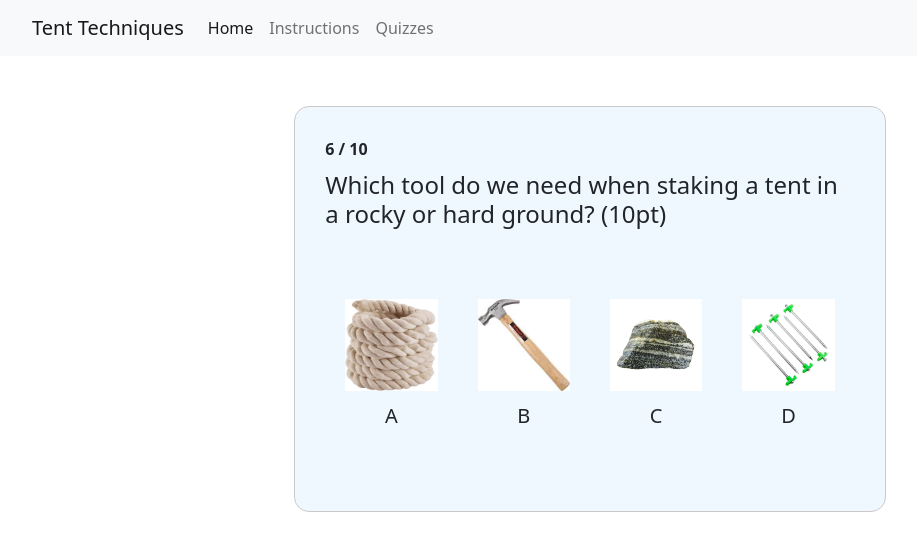
After one commit to Wenxuan0725/4170_Final, a Flask app: page /q6 in a window 1280 px wide. The commit adds this page. Shown: the top 551 px of the page, without its empty margins (50-967 px from the left). Run offline with Flask 3, Linux system fonts and the light colour scheme; some libraries are stand-ins or nearby versions.

Commit message:
finish multiple choice

```diff
--- a/server.py
+++ b/server.py
@@ -55,5 +55,37 @@ def learn_step3_1():
 def learn_step3_2():
     return render_template('learn_step3_2.html')
 
+@app.route('/quiz')
+def quiz():
+    return render_template('quiz_start.html')
+
+@app.route('/q2')
+def q2():
+    return render_template('q2.html')
+
+@app.route('/q3')
+def q3():
+    return render_template('q3.html')
+
+@app.route('/q4')
+def q4():
+    return render_template('q4.html')
+
+@app.route('/q5')
+def q5():
+    return render_template('q5.html')
+
+@app.route('/q6')
+def q6():
+    return render_template('q6.html')
+
+@app.route('/q7')
+def q7():
+    return render_template('q7.html')
+
+@app.route('/q8')
+def q8():
+    return render_template('q8.html')
+
 if __name__ == '__main__':
    app.run(debug = True)
--- a/static/main.css
+++ b/static/main.css
@@ -88,3 +88,126 @@ img.centered-image {
     padding-left: 1em; /* Adjust as needed */
     margin-bottom: 0.5em; /* Adjust space between items as needed */
 }
+
+.quiz-start-section {
+    background-color: aliceblue;
+    width: 53%;
+    border: solid rgb(205, 200, 200) 1px;
+    border-radius: 15px;
+    padding: 30px;
+    margin: auto;
+    margin-top: 50px;
+}
+
+.quiz-title {
+    text-align: center;
+}
+
+.quiz-introduction {
+    margin-top: 20px;
+    font-size: 19px;
+    margin-bottom: 40px;
+}
+
+.quiz-start-button-section {
+    display: flex;
+    justify-content: center;
+}
+
+.quiz-question-section {
+    background-color: aliceblue;
+    width: 53%;
+    border: solid rgb(205, 200, 200) 1px;
+    border-radius: 15px;
+    padding: 30px;
+    margin: auto;
+    margin-top: 50px;
+    margin-bottom: 40px;
+}
+
+.quiz-question {
+    margin-top: 10px;
+}
+
+.quiz-image img {
+    width: 100%;
+    height: auto;
+    margin-top: 10px;
+    margin-bottom: 10px;
+}
+
+.choice {
+    margin-top: 10px;
+    border: solid 1px rgb(184, 182, 182);
+    border-radius: 10px;
+    font-size: 19px;
+    padding: 15px;
+}
+
+.correct-choice:hover {
+    background-color: #cfc8f0;
+    cursor: pointer;
+}
+
+.wrong-choice:hover {
+    background-color: #cfc8f0;
+    cursor: pointer;
+}
+
+.next-question-section {
+    margin-top: 30px;
+    display: flex;
+    justify-content: end;
+}
+
+.next-question-button {
+    display: none;
+}
+
+.show-correct-choice {
+    background-color: rgb(67, 151, 222) !important;
+}
+
+.show-wrong-choice {
+    background-color: rgb(247, 74, 74) !important;
+}
+
+.question-explanation {
+    font-size: 19px;
+    margin-top: 30px;
+    display: none;
+}
+
+.picture-multiple-choice-section {
+    display: flex;
+    margin-top: 50px;
+}
+
+.picture-choice {
+    flex-grow: 1;
+    width: 49%;
+    text-align: center;
+    font-size: 20px;
+    padding: 20px;
+}
+
+.picture-choice img {
+    width: 100%;
+    aspect-ratio: 1 / 1.5;
+    margin-bottom: 10px;
+}
+
+.q6 img {
+    width: 100%;
+    aspect-ratio: 1 / 1;
+    margin-bottom: 10px;
+}
+
+.correct-picture-choice:hover {
+    transition: transform 0.2s;
+    transform: scale(1.05); /* Slightly scale up images on hover */
+}
+.wrong-picture-choice:hover {
+    transition: transform 0.2s;
+    transform: scale(1.05); /* Slightly scale up images on hover */
+}
--- /dev/null
+++ b/templates/q6.html
@@ -0,0 +1,37 @@
+{% extends "layout.html" %}
+{% block content %}
+
+<script type="text/javascript" src="{{ url_for('static', filename = 'multiple_choice_page.js') }}"></script>
+<script>
+
+</script>
+
+<div class="quiz-question-section">
+    <strong>6 / 10</strong>
+    <h4 class="quiz-question">Which tool do we need when staking a tent in a rocky or hard ground? (10pt)</h4>
+    <div class="picture-multiple-choice-section">
+        <div class="picture-choice q6 wrong-picture-choice">
+            <img src="{{ url_for('static', filename='image/question6-A.jpg') }}" alt="Image for A choice in question 6">
+            <div>A</div>
+        </div>
+        <div class="picture-choice q6 correct-picture-choice">
+            <img src="{{ url_for('static', filename='image/question6-B.jpeg') }}" alt="Image for B choice in question 6">
+            <div>B</div>
+        </div>
+        <div class="picture-choice q6 wrong-picture-choice">
+            <img src="{{ url_for('static', filename='image/question6-C.jpeg') }}" alt="Image for C choice in question 6">
+            <div>C</div>
+        </div>
+        <div class="picture-choice q6 wrong-picture-choice">
+            <img src="{{ url_for('static', filename='image/question6-D.jpeg') }}" alt="Image for D choice in question 6">
+            <div>D</div>
+        </div>
+    </div>
+    <div class="question-explanation">
+        Fold the tarp into the relative shape of the tent, but slightly smaller. You don't want any part of the tarp to hang out beyond the edge of the tent, otherwise it'll collect water underneath in case it rains. Thus C is correct.
+    </div>
+    <div class="next-question-section">
+        <a href="{{ url_for('q7') }}" class="btn btn-outline-dark next-question-button">Next Question</a>
+    </div>
+</div>
+{% endblock %}
```
Also changed, not shown: static/multiple_choice_page.js (added, +36 -0 lines), templates/q2.html (added, +29 -0 lines), templates/q3.html (added, +28 -0 lines), templates/q4.html (added, +28 -0 lines), templates/q5.html (added, +28 -0 lines), templates/q7.html (added, +28 -0 lines), templates/quiz_start.html (added, +11 -0 lines), static/image/question2-A.png (added), static/image/question2-B.png (added), static/image/question3.jpg (added), static/image/question4-5.jpg (added), static/image/question6-A.jpg (added), static/image/question6-B.jpeg (added), static/image/question6-C.jpeg (added), 2 more files.
